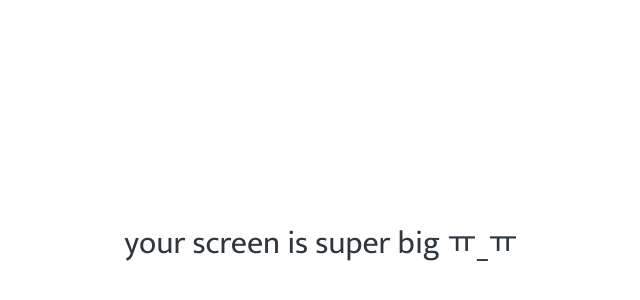
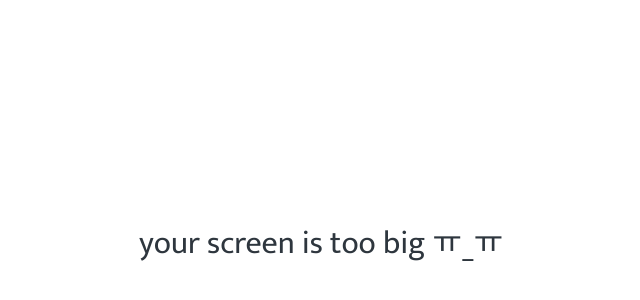
Before and after one commit to googoonaem/cocoaclone, a plain HTML site: page friends.html in a window 1280 px wide. Shown: the part 156-456 px from the top of the page, without its empty margins (319-959 px from the left). Drawn offline with Linux system fonts and the light colour scheme.

Commit message:
Update friends.html

```diff
--- a/friends.html
+++ b/friends.html
@@ -104,7 +104,7 @@
         <i class="fas fa-comment"></i>
     </div>
     <div id="no-mobile">
-        <span>your screen is super big ㅠ_ㅠ</span>
+        <span>your screen is too big ㅠ_ㅠ</span>
     </div>
     <script src="https://kit.fontawesome.com/9252753edf.js" crossorigin="anonymous"></script>
 </body>
```
